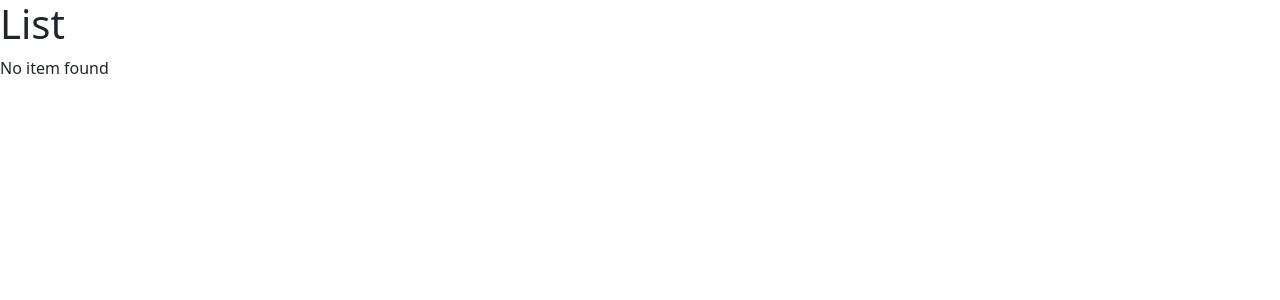
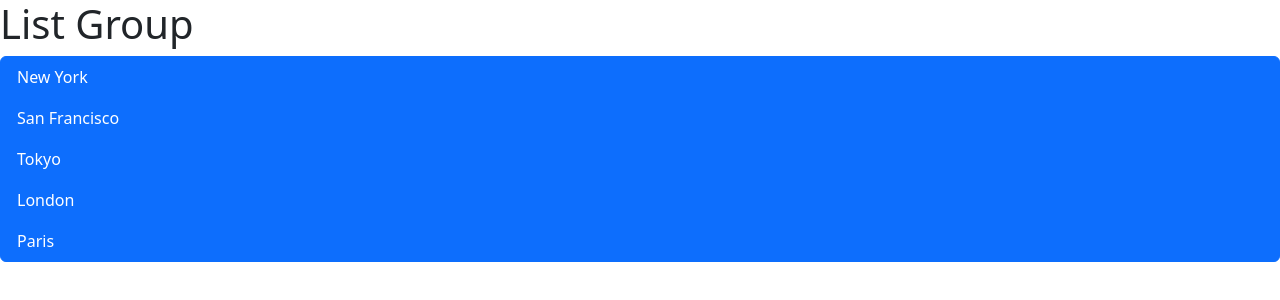
Before and after one commit to Xanooo/ReactApp, a React (Vite) app: page / in a window 1280 px wide. Shown: the top 300 px of the page. Built offline with nearby package versions, Linux system fonts and the light colour scheme.

Commit message:
Je continue de bidouiller mon programme typescript.

```diff
--- a/src/components/ListGroup.tsx
+++ b/src/components/ListGroup.tsx
@@ -1,21 +1,24 @@
+import { MouseEvent } from "react";
+
 function ListGroup() {
   let items = ["New York", "San Francisco", "Tokyo", "London", "Paris"];
-  items = [];
+  let selectedIndex = 0;
 
-  if (items.length === 0)
-    return (
-      <>
-        <h1>List</h1>
-        <p>No item found</p>
-      </>
-    );
+  const handleClick = (event: MouseEvent) => console.log(event);
 
   return (
     <>
       <h1>List Group</h1>
+      {items.length === 0 && <p>No item found</p>}
       <ul className="list-group">
-        {items.map((items) => (
-          <li key={items}>{items}</li>
+        {items.map((items, index) => (
+          <li
+            className="list-group-item active"
+            onClick={handleClick}
+            key={items}
+          >
+            {items}
+          </li>
         ))}
       </ul>
     </>
```
